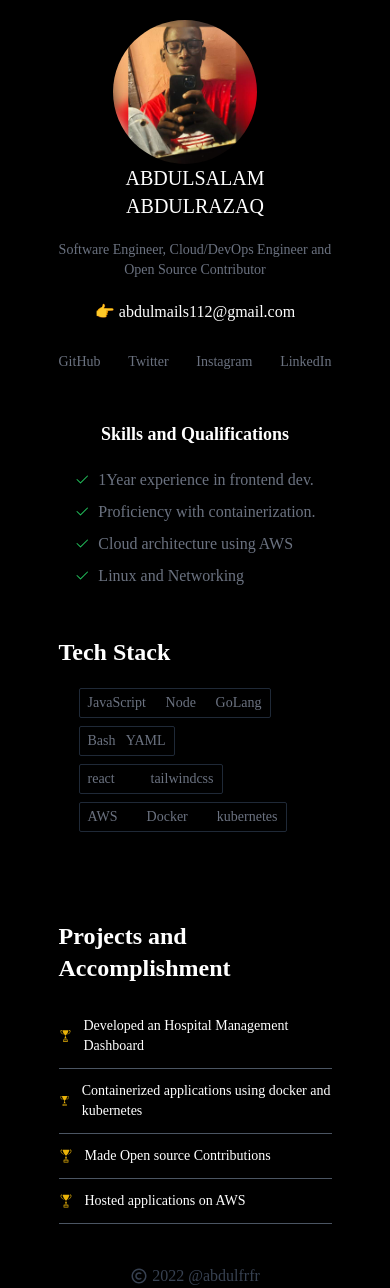
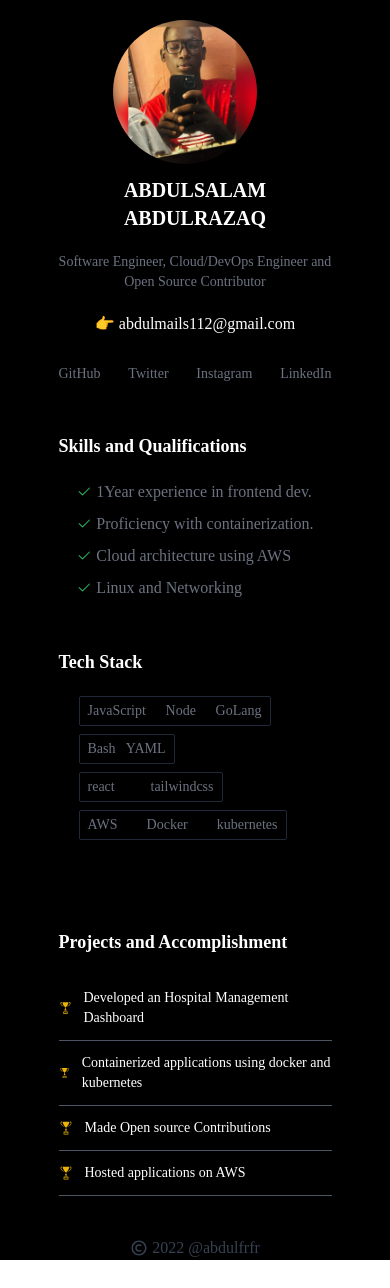
Before and after one commit to abdulfrfr/e-resume, a React (Create React App) app: page / in a window 390 px wide. After the commit the page ends 1260 px from the top, so only its background shows below. Built offline with nearby package versions, Linux system fonts and the light colour scheme.

Commit message:
'updates'

```diff
--- a/src/components/Hero.js
+++ b/src/components/Hero.js
@@ -8,7 +8,7 @@ function Hero (){
                     <img className='rounded-[50%] object-cover' src={hero} alt=""/>
                 </div>
                 <div>
-                    <h1 className="md:text-3xl md:text-start text-xl text-center text-md font-normal md:font-semibold text-white mb-5">ABDULSALAM ABDULRAZAQ</h1>
+                    <h1 className="mt-3 md:mt-0 md:text-3xl md:text-start text-xl text-center text-md font-semibold text-white mb-5">ABDULSALAM ABDULRAZAQ</h1>
                     <p className="text-gray-500 text-sm mb-5 text-center md:text-start">Software Engineer, Cloud/DevOps Engineer and Open Source Contributor</p>
                     <p className='text-center md:text-start'>&#128073; abdulmails112@gmail.com</p>
                 </div>
--- a/src/components/Project.js
+++ b/src/components/Project.js
@@ -4,9 +4,9 @@ function Project(){
     return(
         <section className="mt-10">
             <div>
-                <h1 className="text-2xl font-bold mb-5">Projects and Accomplishment</h1>
+                <h1 className="md:text-2xl text-lg  font-bold mb-5">Projects and Accomplishment</h1>
 
-                <div className='flex justify-center items-center '>
+                <div className='flex justify-center md:justify-start md:pl-10 pl-0 items-center '>
 
                     <ul>
                         <li className='flex md:text-md text-sm justify-start items-center py-3 border-b-[1px] border-gray-600'><GiTrophyCup className='mr-3 text-yellow-500'/> Developed an Hospital Management Dashboard</li>
--- a/src/components/Skills.js
+++ b/src/components/Skills.js
@@ -4,14 +4,14 @@ function Skills(){
     return(
         <section className="mt-10">
             <div>
-                <h1 className="md:text-2xl text-lg text-center md:text-start font-bold mb-5">Skills and Qualifications</h1>
+                <h1 className="md:text-2xl text-lg  font-bold mb-5">Skills and Qualifications</h1>
 
-                <div className='flex justify-center items-center '>
+                <div className='flex justify-center md:justify-start items-center pl-0 md:pl-10'>
                     <ul>
-                        <li className='text-md md:text-md flex justify-start items-center mb-2 text-gray-500'><BsCheck2 className="text-green-500 mr-2"/>1Year experience in frontend dev.</li>
-                        <li className='text-md md:text-md flex justify-start items-center mb-2 text-gray-500'><BsCheck2 className="text-green-500 mr-2"/>Proficiency with containerization.</li>
-                        <li className='text-md md:text-md flex justify-start items-center mb-2 text-gray-500'><BsCheck2 className="text-green-500 mr-2"/>Cloud architecture using AWS</li>
-                        <li className='text-md md:text-md flex justify-start items-center mb-2 text-gray-500'><BsCheck2 className="text-green-500 mr-2"/>Linux and Networking</li>
+                        <li className='text-md md:text-md flex justify-start items-center mb-2 text-gray-500'><BsCheck2 className="text-green-500 mr-1 md:mr-2"/>1Year experience in frontend dev.</li>
+                        <li className='text-md md:text-md flex justify-start items-center mb-2 text-gray-500'><BsCheck2 className="text-green-500 mr-1 md:mr-2"/>Proficiency with containerization.</li>
+                        <li className='text-md md:text-md flex justify-start items-center mb-2 text-gray-500'><BsCheck2 className="text-green-500 mr-1 md:mr-2"/>Cloud architecture using AWS</li>
+                        <li className='text-md md:text-md flex justify-start items-center mb-2 text-gray-500'><BsCheck2 className="text-green-500 mr-1 md:mr-2"/>Linux and Networking</li>
                     </ul>
                 </div>
             </div>
--- a/src/components/Stack.js
+++ b/src/components/Stack.js
@@ -2,7 +2,7 @@ function Stack(){
     return(
         <section className="mt-10">
             <div>
-                <h1 className="text-2xl font-bold mb-5">Tech Stack</h1>
+                <h1 className="md:text-2xl text-lg  font-bold mb-5">Tech Stack</h1>
 
                 <div className='flex justify-start items-center pb-10 flex-wrap'>
                 <div className="ml-5 mb-2 flex justify-between items-center w-48 text-sm text-gray-500 border-[1px] border-gray-800 rounded-sm py-1 px-2">
```
